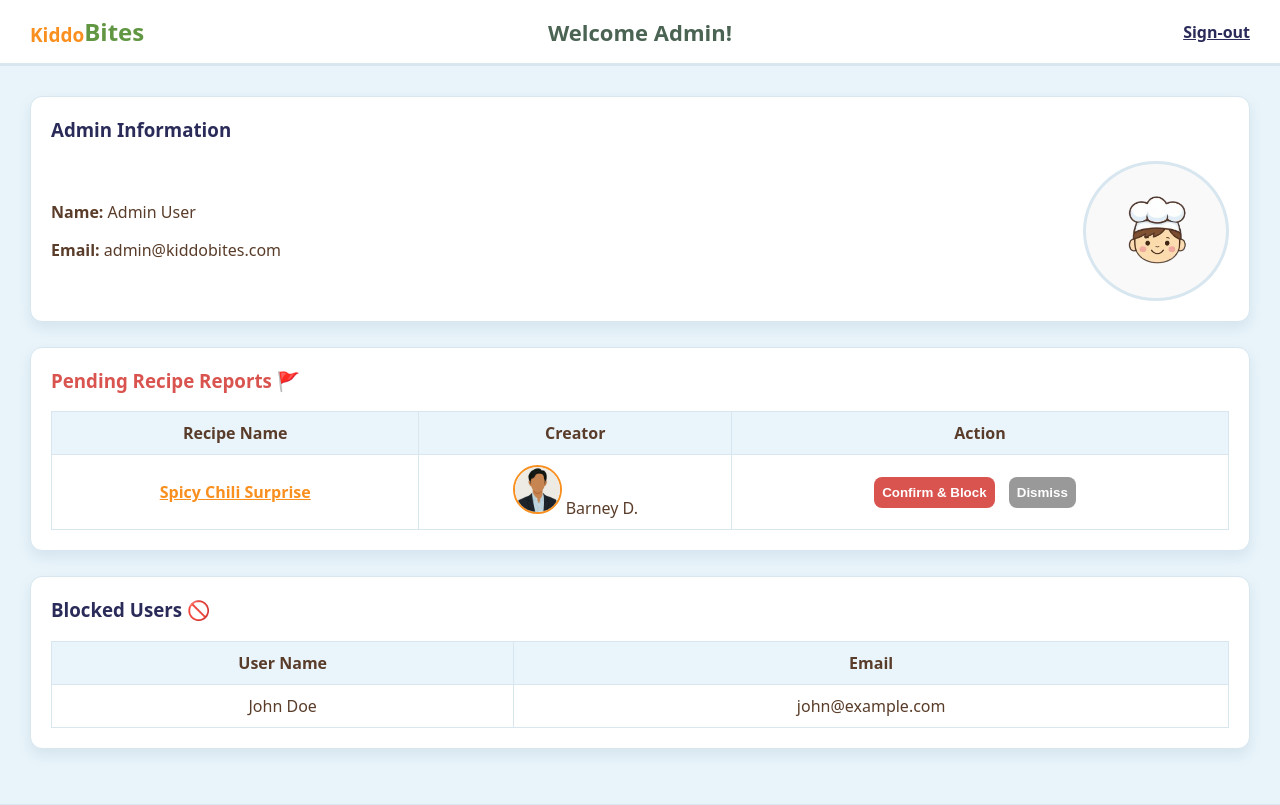
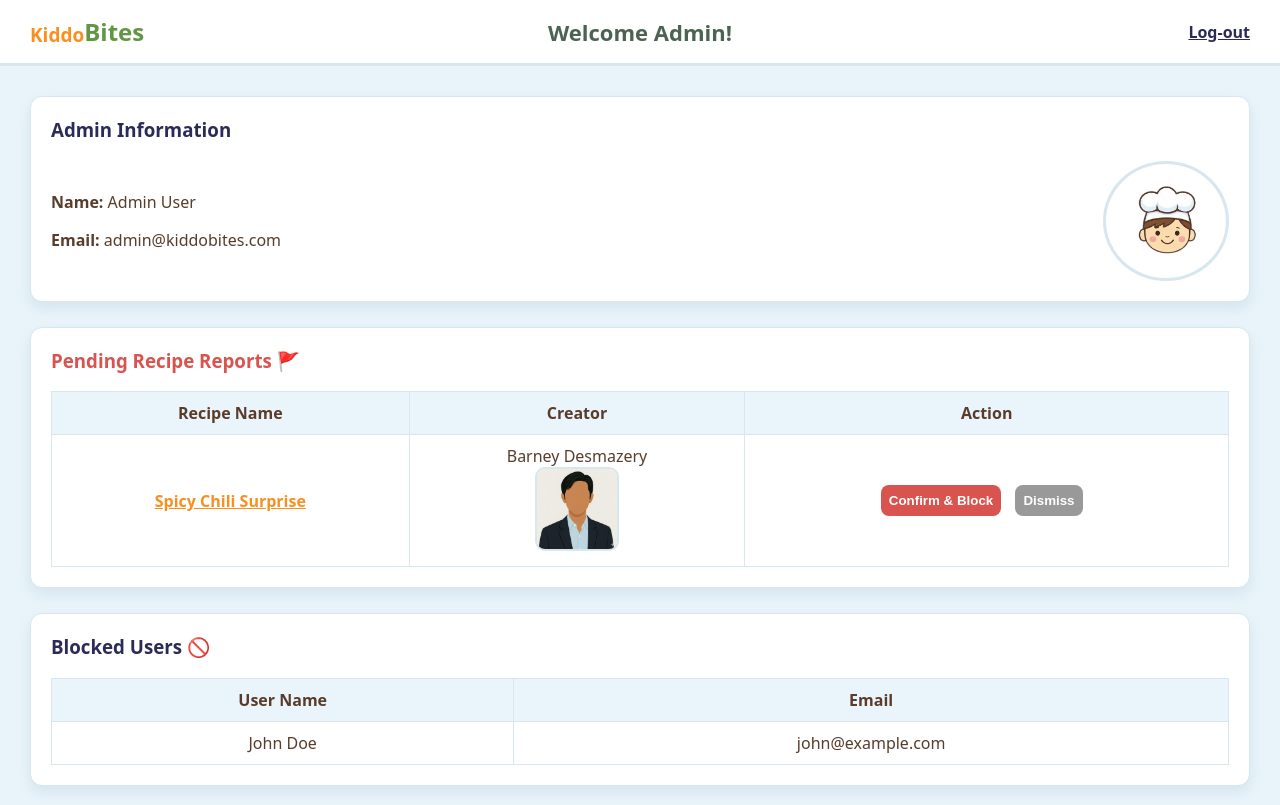
Before and after one commit to AljoryAnas/Web2-Project, a PHP site: page /admin.html in a window 1280 px wide. Shown: the top 805 px of the page. Run offline with PHP 8.4, Linux system fonts and the light colour scheme.

Commit message:
maryam's pages

```diff
--- a/admin.html
+++ b/admin.html
@@ -10,7 +10,7 @@
   <header>
       <h2><span class="brand">Kiddo</span>Bites</h2>
       <h2 class="welcome">Welcome Admin!</h2>
-      <a href="index.html">Sign-out</a>
+      <a href="index.html">Log-out</a>
   </header>
 
   <main class="container">
@@ -40,7 +40,8 @@
           <tr>
             <td><a href="view-recipe.html">Spicy Chili Surprise</a></td>
             <td>
-               <img src="images/man.png" alt="User" class="table-avatar"> Barney D.
+             Barney Desmazery <br>
+             <img src="images/man.png" alt="Creator">
             </td>
             <td>
               <form class="admin-actions-form">
--- a/stylesheet.css
+++ b/stylesheet.css
@@ -463,10 +463,9 @@ button:hover {
 
 /* Admin Specific */
 .admin-logo-img {
-  width: 80px;
-  background: #f9f9f9;
-  padding: 10px;
-  border-radius: 10px;
+  width: 120px;
+  border-radius: 50%;
+  border: 3px solid #D7E6EF;
 }
 
 .alert-title {
--- a/view-recipe.html
+++ b/view-recipe.html
@@ -9,7 +9,7 @@
 
   <header>
       <h2><span class="brand">Kiddo</span>Bites</h2>
-      <a href="user.html">Back to Dashboard</a>
+      <a href="index.html">Log-out</a>
   </header>
 
   <main class="container">
```
